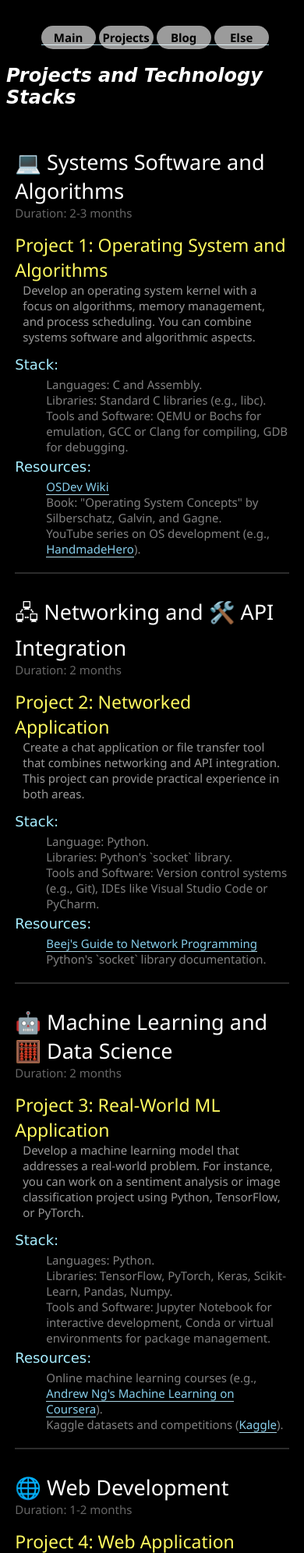
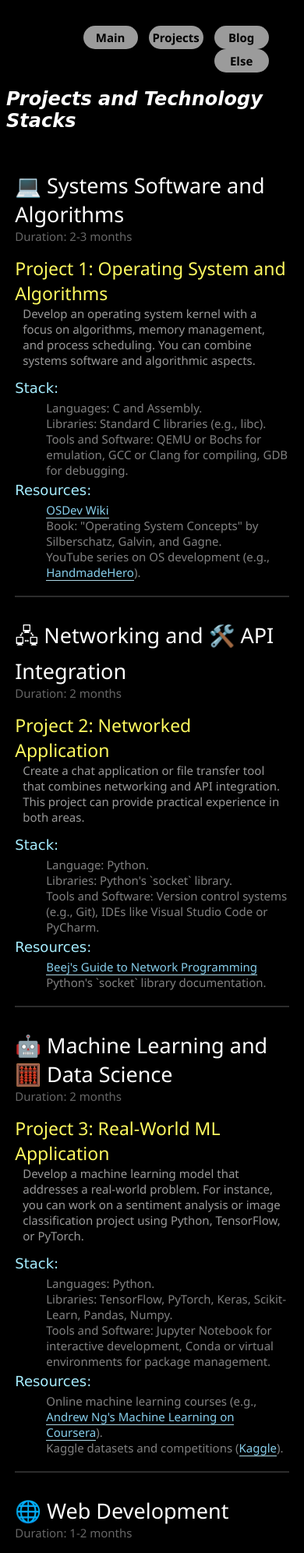
Before and after one commit to leonado10000/Dev, a Django app: page /projects in a window 390 px wide. Shown: the top 1992 px of the page at 78% size. Run offline with Django 4.2, Linux system fonts and the light colour scheme.

Commit message:
smol adjust

```diff
--- a/Portfolio/templates/projects.html
+++ b/Portfolio/templates/projects.html
@@ -50,19 +50,21 @@
                     min-width: 70px;
                     padding-top: 5px;
                     padding-bottom: 5px;
+                    border: 0px;
                 }
-                a{
+                .a-nav{
+                    margin-left: 10px;
                     text-decoration: none;
                     transition: ease-out 300ms;
                 }
-                a:hover{
+                /* a:hover{
                     margin-top: 30px;
                     margin-left: 10px;
                     margin-right: 10px;
                     padding-bottom: 10px;
                     border-bottom: 2px solid skyblue;
                     transition: ease-in 300ms;
-                }
+                } */
             }
             @media(min-width: 801px){
                 #head-section{
@@ -106,7 +108,7 @@
         </style>
 
 
-        <div id="head-container">
+        <div id="head-container" >
             <a class="a-nav" href="{% url 'ind' %}">
                 <div id="nav-bar-option">Main</div>
             </a>
@@ -175,10 +177,12 @@
                     font-weight: 100;
                     -webkit-text-fill-color: rgba(255, 255, 255, 0.5);
                 }
-                a{
+                #link-to{
+                    text-decoration: none;
                     -webkit-text-fill-color: skyblue;
                     border-bottom: 1px solid lightblue;
                 }
+
 
             }
         </style>
@@ -201,9 +205,9 @@
 
             <div class="stack-and-resources">Resources:</div>
             <ul class="sar-data">
-                <li><a href="https://wiki.osdev.org/">OSDev Wiki</a></li>
+                <li><a id="link-to" href="https://wiki.osdev.org/">OSDev Wiki</a></li>
                 <li>Book: "Operating System Concepts" by Silberschatz, Galvin, and Gagne.</li>
-                <li>YouTube series on OS development (e.g., <a href="https://www.youtube.com/user/HandmadeHero">HandmadeHero</a>).</li>
+                <li>YouTube series on OS development (e.g., <a id="link-to" href="https://www.youtube.com/user/HandmadeHero">HandmadeHero</a>).</li>
             </ul>
         </li>
 
@@ -225,7 +229,7 @@
 
             <div class="stack-and-resources">Resources:</div>
             <ul class="sar-data">
-                <li><a href="http://beej.us/guide/bgnet/">Beej's Guide to Network Programming</a></li>
+                <li><a id="link-to" href="http://beej.us/guide/bgnet/">Beej's Guide to Network Programming</a></li>
                 <li>Python's `socket` library documentation.</li>
             </ul>
         </li>
@@ -248,8 +252,8 @@
 
             <div class="stack-and-resources">Resources:</div>
             <ul class="sar-data">
-                <li>Online machine learning courses (e.g., <a href="https://www.coursera.org/learn/machine-learning">Andrew Ng's Machine Learning on Coursera</a>).</li>
-                <li>Kaggle datasets and competitions (<a href="https://www.kaggle.com/">Kaggle</a>).</li>
+                <li>Online machine learning courses (e.g., <a id="link-to" href="https://www.coursera.org/learn/machine-learning">Andrew Ng's Machine Learning on Coursera</a>).</li>
+                <li>Kaggle datasets and competitions (<a id="link-to" href="https://www.kaggle.com/">Kaggle</a>).</li>
             </ul>
         </li>
 
@@ -273,8 +277,8 @@
 
             <div class="stack-and-resources">Resources:</div>
             <ul class="sar-data">
-                <li><a href="https://docs.djangoproject.com/">Django official documentation</a></li>
-                <li>Online web development tutorials (e.g., The Net Ninja's Django series on <a href="https://www.youtube.com/user/thenetninja">YouTube</a>).</li>
+                <li><a id="link-to" href="https://docs.djangoproject.com/">Django official documentation</a></li>
+                <li>Online web development tutorials (e.g., The Net Ninja's Django series on <a id="link-to" href="https://www.youtube.com/user/thenetninja">YouTube</a>).</li>
             </ul>
         </li>
 
@@ -296,7 +300,7 @@
             <div class="stack-and-resources">Resources:</div>
             <ul class="sar-data">
                 <li>Docker and Kubernetes official documentation.</li>
-                <li>Online scripting tutorials (e.g., <a href="https://www.youtube.com/watch?v=0fKg7e37bQE">PowerShell Scripting Crash Course on YouTube</a>).</li>
+                <li>Online scripting tutorials (e.g., <a id="link-to" href="https://www.youtube.com/watch?v=0fKg7e37bQE">PowerShell Scripting Crash Course on YouTube</a>).</li>
             </ul>
         </li>
     </ul>
```
